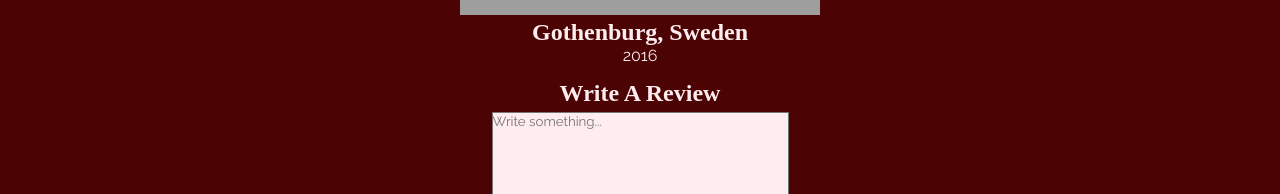
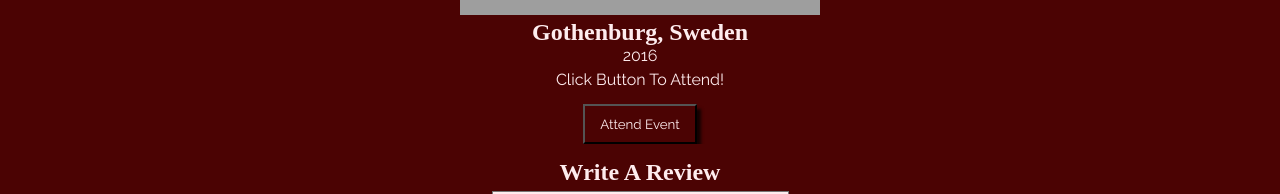
Before and after one commit to Leandro-Da-Souza/meetups, a Vue app: page /event/1 in a window 1280 px wide. Shown: the part 340-534 px from the top of the page. Built offline with nearby package versions, Linux system fonts and the light colour scheme; grey boxes are pictures that could not be loaded; a web font is replaced by a local one.

Commit message:
add Attending button to individual event page

```diff
--- a/src/views/Event.vue
+++ b/src/views/Event.vue
@@ -4,7 +4,9 @@
       <h2>{{ event.title }}</h2>
       <img :src="imgSrc" alt="" />
       <h2>{{ event.location }}</h2>
-      <span>{{ event.date }}</span>
+      <p>{{ event.date }}</p>
+      <p>{{ attending ? "Attending!" : "Click Button To Attend!" }}</p>
+      <button @click="attending = !attending">Attend Event</button>
     </div>
 
     <div class="form">
@@ -19,6 +21,7 @@
             v-model="review"
             placeholder="Write something..."
           ></textarea>
+
           <button>Add Review</button>
         </div>
       </form>
@@ -43,6 +46,7 @@ export default {
   setup() {
     const store = useStore();
     const route = useRoute();
+    let attending = ref(false);
     let review = ref("");
     let eventReview = ref("");
     let event;
@@ -87,6 +91,7 @@ export default {
       review,
       addReview,
       eventReview,
+      attending,
     };
   },
 };
@@ -104,6 +109,15 @@ img {
   justify-content: center;
   align-items: center;
   text-align: center;
+}
+
+.event button {
+  margin-top: 10px;
+  padding: 10px 15px;
+  box-shadow: 4px 5px 3px 0px rgba(0, 0, 0, 0.75);
+}
+.event p {
+  margin-bottom: 5px;
 }
 
 .form-group {
```
